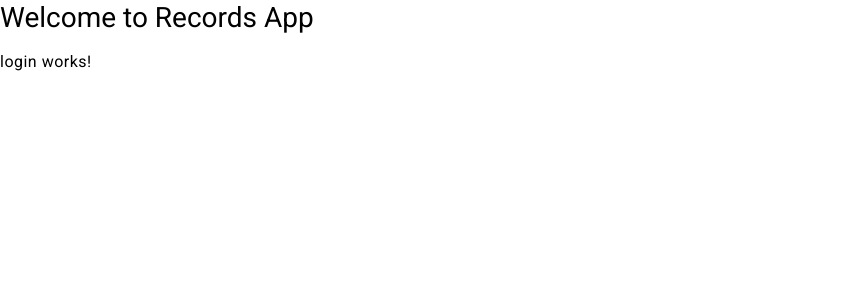
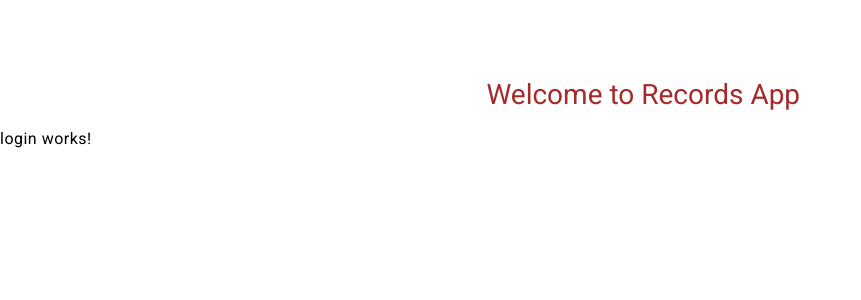
Before and after one commit to PK-170/AngularRecordsApp, an Angular app in the folder frontend/: page /login in a window 1280 px wide. Shown: the top 300 px of the page, without its empty margins (0-861 px from the left). Built offline with nearby package versions, Linux system fonts and the light colour scheme.

Commit message:
routing working

```diff
--- a/frontend/src/app/app.component.css
+++ b/frontend/src/app/app.component.css
@@ -0,0 +1,6 @@
+.div-reg
+{
+  color: brown;
+ margin-left: 38%;
+ margin-top: 6%;
+}
--- a/frontend/src/app/app.component.html
+++ b/frontend/src/app/app.component.html
@@ -1,4 +1,4 @@
-<div>
+<div class="div-reg">
   <h5>Welcome to Records App</h5>
 </div>
 <router-outlet> </router-outlet>
--- a/frontend/src/app/component/register/register.component.html
+++ b/frontend/src/app/component/register/register.component.html
@@ -1,4 +1,3 @@
-<p>register works!</p>
 <form [formGroup]="_regForm" (ngSubmit)="proccedRegister()">
   <mat-card>
     <mat-card-header>
@@ -39,7 +38,7 @@
       </div>
 
       <div class="div-50">
-        <a routerLink="/login" mat-raised-button class="accent">
+        <a routerLink="/login" mat-raised-button class="mat-success">
           Back to Login
         </a>
       </div>
--- a/frontend/src/styles.css
+++ b/frontend/src/styles.css
@@ -36,6 +36,7 @@ mat-card {
 
 .mat-mdc-raised-button{
     width: 100%;
+
 }
 
 button{
@@ -45,3 +46,7 @@ button{
 .example-spacer{
     flex: 1 1 auto;
 }
+.mat-success {
+  background-color: green;
+  color: #fff;
+}
```
